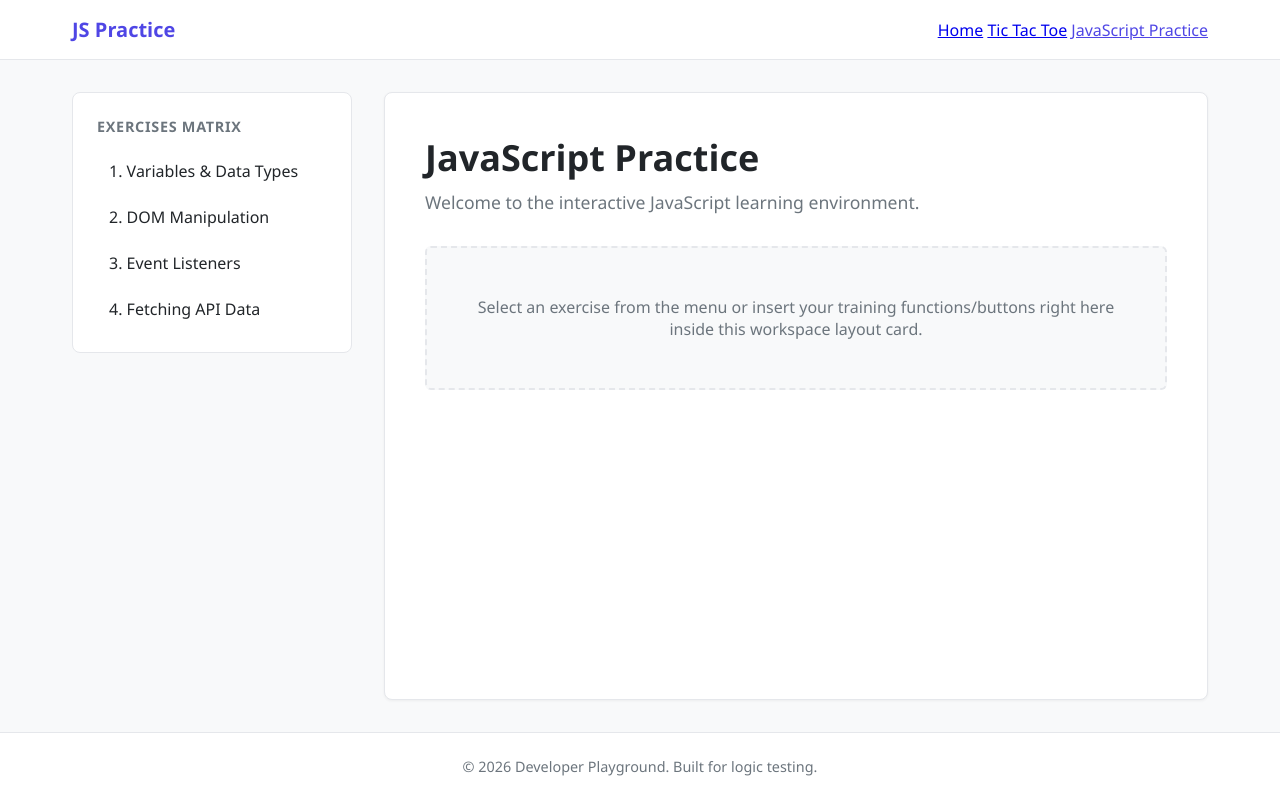
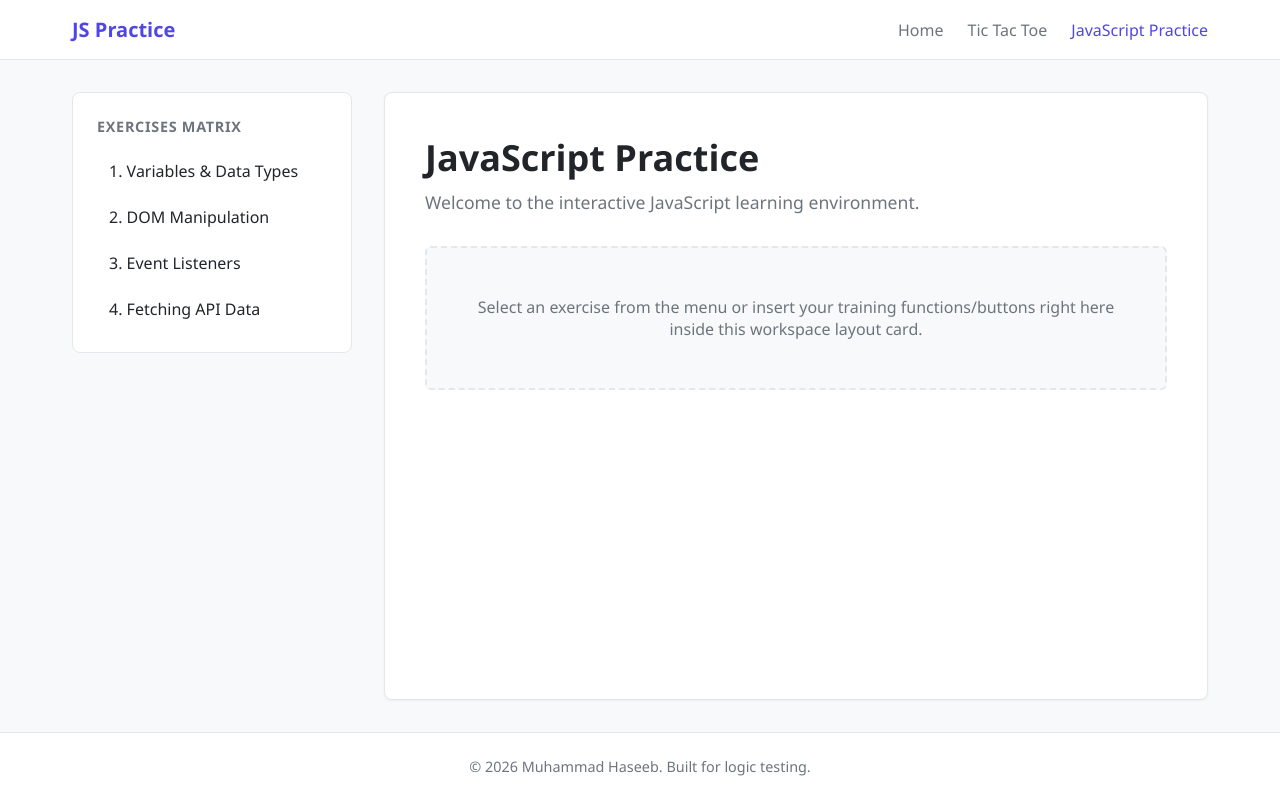
Before and after one commit to haseeb9424/tictactoe, a plain HTML site: page javas_practice.html in a window 1280 px wide. Drawn offline with Linux system fonts and the light colour scheme.

Commit message:
Add files via upload

```diff
--- /dev/null
+++ b/control.js
@@ -0,0 +1 @@
+console.log("Hello, World!");
--- a/javas_practice.html
+++ b/javas_practice.html
@@ -56,8 +56,10 @@
             text-decoration: none;
         }
 
-        nav display: flex;
-        nav gap: 1.5rem;
+        nav {
+            display: flex;
+            gap: 1.5rem;
+        }
 
         nav a {
             text-decoration: none;
@@ -217,8 +219,9 @@
 
     <!-- Global Footer -->
     <footer>
-        <p>&copy; 2026 Developer Playground. Built for logic testing.</p>
+        <p>&copy; 2026 Muhammad Haseeb. Built for logic testing.</p>
     </footer>
 
+    <script src="control.js"></script>
 </body>
 </html>
```
